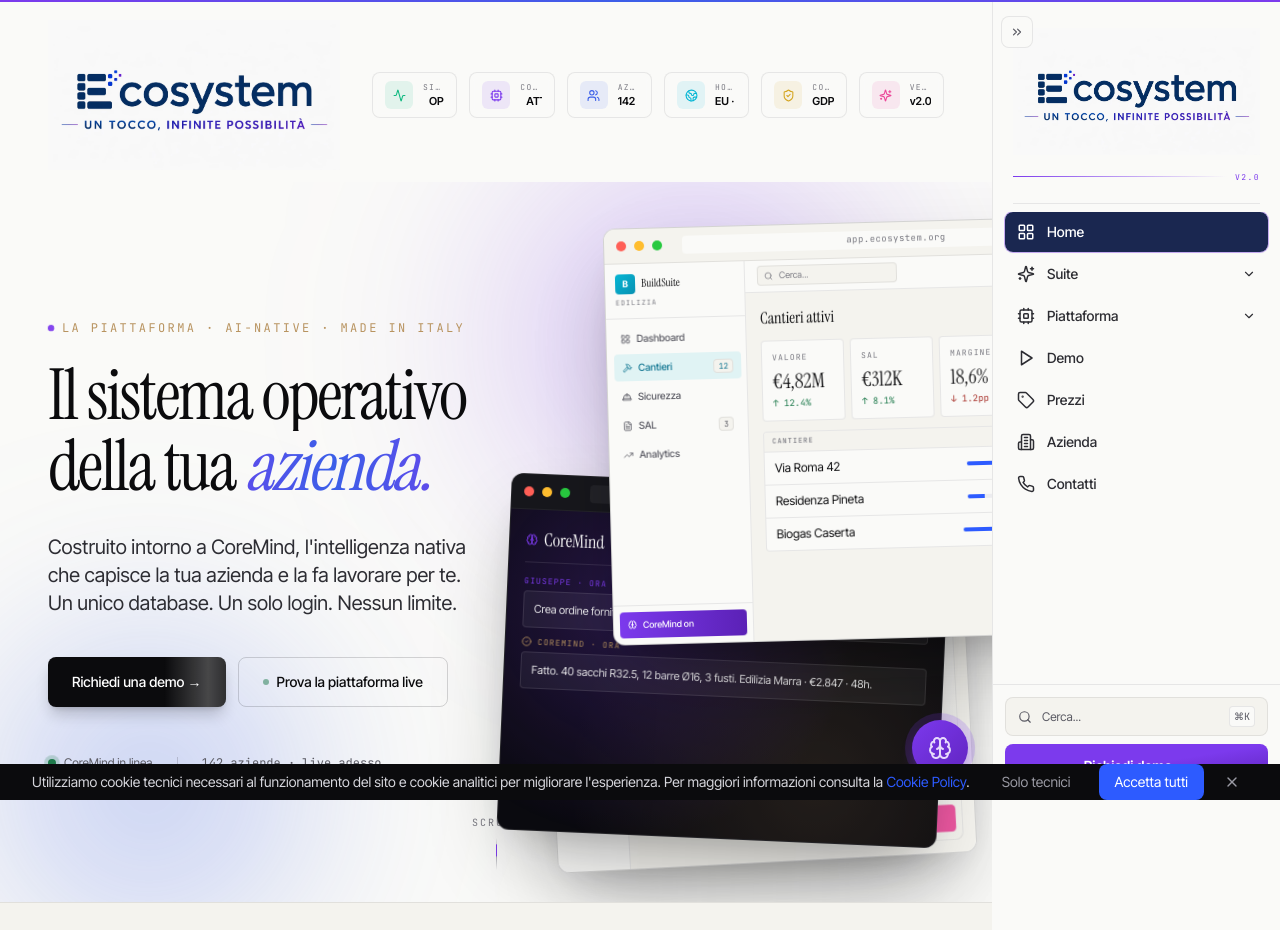
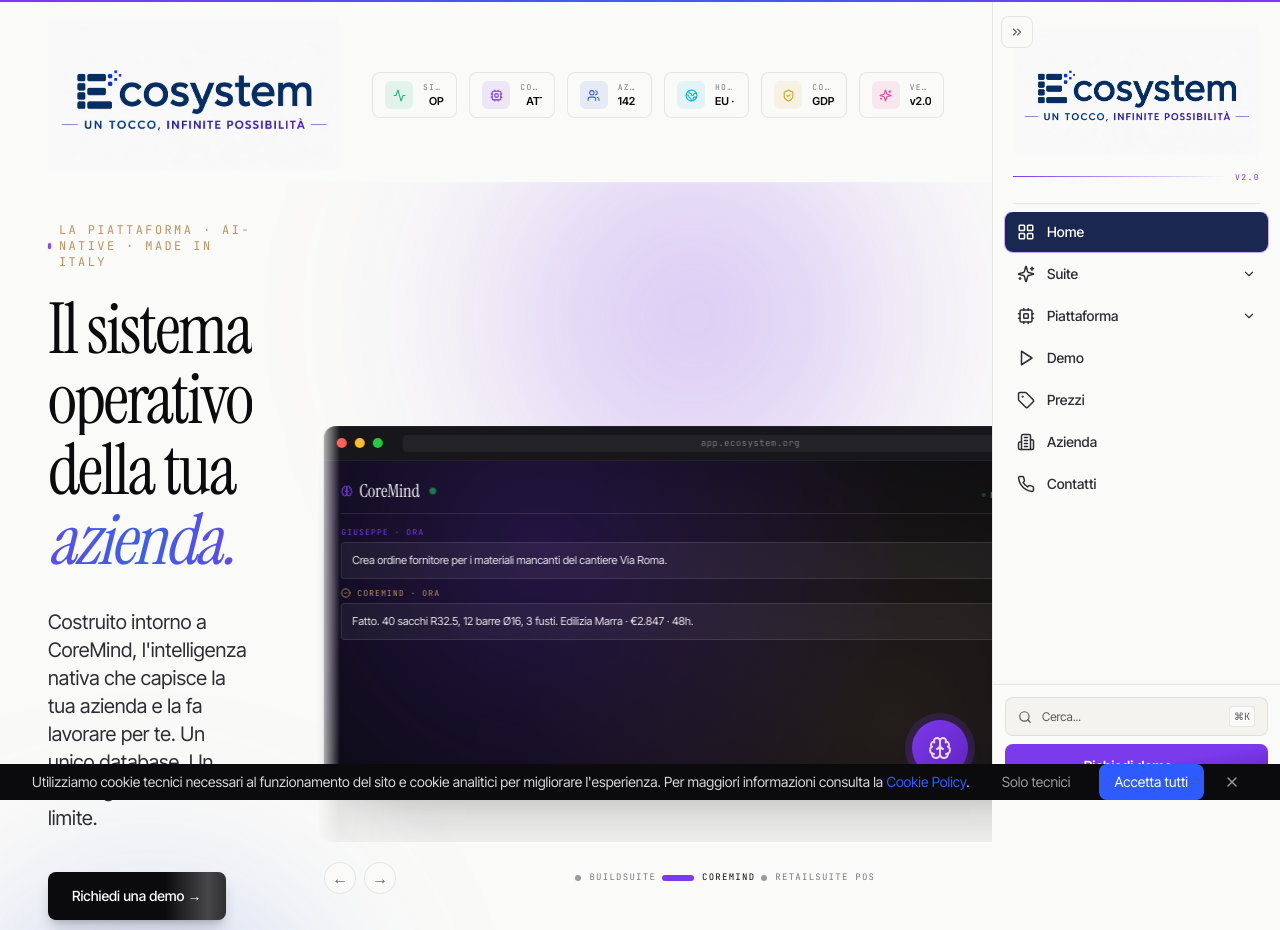
Before and after one commit to giuseppemignanocr7-create/ecosystem-srl, a Next.js app: page / in a window 1280 px wide. Shown: the top 930 px of the page. Built offline with nearby package versions, Linux system fonts and the light colour scheme.

Commit message:
feat: hero - replace 3D stack with horizontal auto-advancing carousel

```diff
--- a/components/sections/HeroStack.tsx
+++ b/components/sections/HeroStack.tsx
@@ -1,14 +1,7 @@
 'use client'
 
-import { useRef, useState, useEffect } from 'react'
-import {
-  motion,
-  useScroll,
-  useTransform,
-  useMotionValue,
-  useSpring,
-  AnimatePresence,
-} from 'framer-motion'
+import { useState, useEffect } from 'react'
+import { motion, AnimatePresence } from 'framer-motion'
 import { Typewriter } from '@/components/motion/Typewriter'
 import {
   Brain,
@@ -26,75 +19,109 @@
   CreditCard,
 } from 'lucide-react'
 
+const SLIDES = [
+  { key: 'build', dark: false, render: () => <BuildSuiteContent />, label: 'BuildSuite' },
+  { key: 'coremind', dark: true, render: () => <CoreMindContent />, label: 'CoreMind' },
+  { key: 'pos', dark: false, render: () => <POSContent />, label: 'RetailSuite POS' },
+]
+
+const AUTO_INTERVAL = 5500
+
 export function HeroStack() {
-  const container = useRef<HTMLDivElement>(null)
-  const { scrollY } = useScroll()
-  const yFront = useTransform(scrollY, [0, 800], [0, -80])
-  const yMid = useTransform(scrollY, [0, 800], [0, 40])
-  const yBack = useTransform(scrollY, [0, 800], [0, 120])
+  const [active, setActive] = useState(0)
+  const [paused, setPaused] = useState(false)
+  const ease = [0.16, 1, 0.3, 1] as const
 
-  const mouseX = useMotionValue(0)
-  const mouseY = useMotionValue(0)
-  const rotateX = useSpring(useTransform(mouseY, [-0.5, 0.5], [3, -3]), {
-    stiffness: 80,
-    damping: 20,
-  })
-  const rotateY = useSpring(useTransform(mouseX, [-0.5, 0.5], [-3, 3]), {
-    stiffness: 80,
-    damping: 20,
-  })
-
-  function handleMouseMove(e: React.MouseEvent) {
-    if (!container.current) return
-    const rect = container.current.getBoundingClientRect()
-    mouseX.set((e.clientX - rect.left) / rect.width - 0.5)
-    mouseY.set((e.clientY - rect.top) / rect.height - 0.5)
-  }
-
-  const ease = [0.16, 1, 0.3, 1] as const
+  // Auto-advance
+  useEffect(() => {
+    if (paused) return
+    const t = setInterval(() => {
+      setActive((i) => (i + 1) % SLIDES.length)
+    }, AUTO_INTERVAL)
+    return () => clearInterval(t)
+  }, [paused])
 
   return (
     <div
-      ref={container}
-      onMouseMove={handleMouseMove}
-      style={{ perspective: 2400 }}
-      className="relative w-full h-[420px] sm:h-[520px] lg:h-[640px] overflow-hidden sm:overflow-visible"
+      className="relative w-full"
+      onMouseEnter={() => setPaused(true)}
+      onMouseLeave={() => setPaused(false)}
     >
-      <motion.div
-        style={{ y: yBack, rotateX, rotateY }}
-        initial={{ opacity: 0, x: -60, rotate: -8 }}
-        animate={{ opacity: 0.92, x: 0, rotate: -3 }}
-        transition={{ duration: 1.2, ease, delay: 1.4 }}
-        className="absolute left-0 bottom-0 w-[280px] lg:w-[420px] z-10"
-      >
-        <Window>
-          <POSContent />
-        </Window>
-      </motion.div>
+      {/* Track: tutte le card sempre renderizzate (animazioni interne mai interrotte) */}
+      <div className="relative overflow-hidden rounded-2xl">
+        <motion.div
+          className="flex"
+          animate={{ x: `-${active * 100}%` }}
+          transition={{ duration: 0.8, ease }}
+        >
+          {SLIDES.map((slide, i) => (
+            <motion.div
+              key={slide.key}
+              className="w-full shrink-0 px-2"
+              initial={{ opacity: 0, y: 30 }}
+              animate={{ opacity: 1, y: 0 }}
+              transition={{ duration: 0.9, delay: 0.6 + i * 0.15, ease }}
+            >
+              <Window dark={slide.dark}>{slide.render()}</Window>
+            </motion.div>
+          ))}
+        </motion.div>
 
-      <motion.div
-        style={{ y: yMid, rotateX, rotateY }}
-        initial={{ opacity: 0, x: 60, rotate: 10 }}
-        animate={{ opacity: 1, x: 0, rotate: 2.5 }}
-        transition={{ duration: 1.1, ease, delay: 1.2 }}
-        className="absolute right-0 top-[180px] lg:top-[260px] w-[300px] lg:w-[440px] z-20"
-      >
-        <Window dark>
-          <CoreMindContent />
-        </Window>
-      </motion.div>
+        {/* Gradient edges per hint "c'è altro" */}
+        <div className="absolute inset-y-0 left-0 w-6 bg-gradient-to-r from-paper to-transparent pointer-events-none" />
+        <div className="absolute inset-y-0 right-0 w-6 bg-gradient-to-l from-paper to-transparent pointer-events-none" />
+      </div>
 
-      <motion.div
-        style={{ y: yFront, rotateX, rotateY }}
-        initial={{ opacity: 0, y: 60, rotate: -6 }}
-        animate={{ opacity: 1, y: 0, rotate: -1.5 }}
-        transition={{ duration: 1.3, ease, delay: 1.0 }}
-        className="absolute left-[20px] lg:left-[60px] top-0 w-[320px] lg:w-[520px] z-30"
-      >
-        <Window>
-          <BuildSuiteContent />
-        </Window>
-      </motion.div>
+      {/* Controls: arrow + dots + labels */}
+      <div className="flex items-center justify-between mt-5 px-2 gap-4">
+        <div className="flex items-center gap-2">
+          <button
+            type="button"
+            onClick={() => setActive((i) => (i - 1 + SLIDES.length) % SLIDES.length)}
+            className="w-8 h-8 rounded-full border border-line bg-paper hover:bg-paper-2 flex items-center justify-center text-ink-500 hover:text-brand-violet transition-colors"
+            aria-label="Slide precedente"
+          >
+            ←
+          </button>
+          <button
+            type="button"
+            onClick={() => setActive((i) => (i + 1) % SLIDES.length)}
+            className="w-8 h-8 rounded-full border border-line bg-paper hover:bg-paper-2 flex items-center justify-center text-ink-500 hover:text-brand-violet transition-colors"
+            aria-label="Slide successiva"
+          >
+            →
+          </button>
+        </div>
+
+        <div className="flex items-center gap-1.5 flex-1 justify-center">
+          {SLIDES.map((s, i) => (
+            <button
+              type="button"
+              key={s.key}
+              onClick={() => setActive(i)}
+              className="group flex items-center gap-2 py-1"
+              aria-label={`Vai a ${s.label}`}
+            >
+              <span
+                className={`h-1.5 rounded-full transition-all ${
+                  active === i ? 'w-8 bg-brand-violet' : 'w-1.5 bg-ink-300 group-hover:bg-ink-500'
+                }`}
+              />
+              <span
+                className={`font-mono text-[9px] tracking-[0.14em] uppercase transition-colors ${
+                  active === i ? 'text-ink-900' : 'text-ink-400 group-hover:text-ink-700'
+                }`}
+              >
+                {s.label}
+              </span>
+            </button>
+          ))}
+        </div>
+
+        <div className="font-mono text-[9px] tracking-[0.14em] uppercase text-ink-400 tabular-nums w-14 text-right">
+          {String(active + 1).padStart(2, '0')} / {String(SLIDES.length).padStart(2, '0')}
+        </div>
+      </div>
     </div>
   )
 }
```
